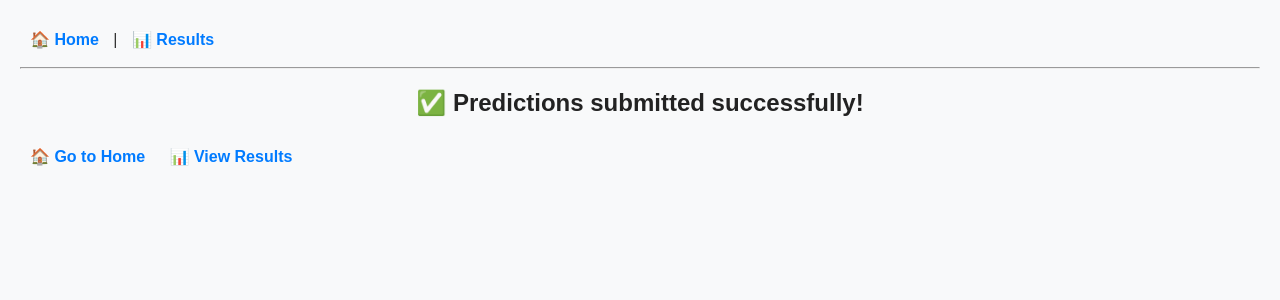
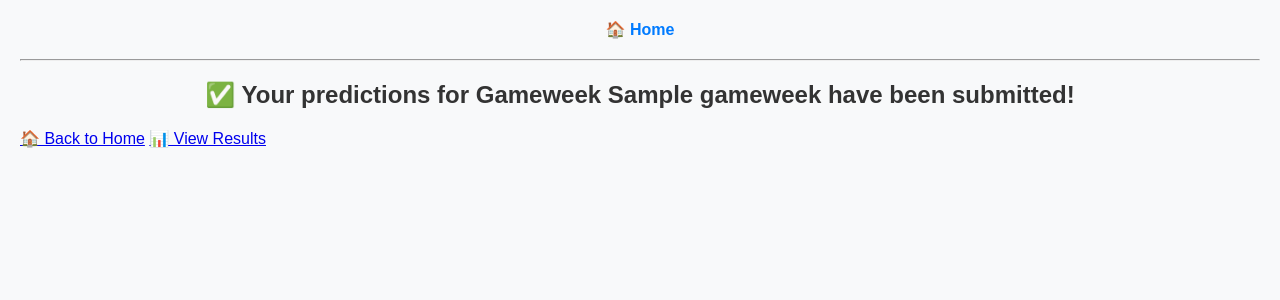
Before and after one commit to neomatrixtrilogy0/football-predictions, a Flask app: template templates/confirmation.html in a window 1280 px wide. Shown: the top 300 px of the page. Run offline with Flask 3, Linux system fonts and the light colour scheme; the template is opened without the code that fills it: most values are stand-ins (such as "Sample title", 1, 10 or a date in 2020); some libraries are stand-ins or nearby versions.

Commit message:
added some new features

```diff
--- a/app.py
+++ b/app.py
@@ -1,129 +1,148 @@
 import os
+import requests
 import psycopg2
 from flask import Flask, render_template, request
 from dotenv import load_dotenv
 
-# Load .env file
 load_dotenv()
-
 app = Flask(__name__)
 
-DATABASE_URL = os.getenv("DATABASE_URL")  # Your Render Postgres DB
-FOOTBALL_API_KEY = os.getenv("FOOTBALL_API_KEY")  # Football-Data API key
+DATABASE_URL = os.getenv("DATABASE_URL")
+FOOTBALL_API_KEY = os.getenv("FOOTBALL_API_KEY")
+PLAYERS = ["Biniam A","Biniam G","Biniam E","Abel","Siem","Kubrom"]
 
-# List of players
-PLAYERS = ["Biniam A", "Biniam G", "Biniam E", "Abel", "Siem", "Kubrom"]
-
+HEADERS = {"X-Auth-Token": FOOTBALL_API_KEY}
 
 def get_db_connection():
     return psycopg2.connect(DATABASE_URL, sslmode="require")
 
+# Initialize database table
+def init_db():
+    conn = get_db_connection()
+    cur = conn.cursor()
+    cur.execute("""
+        CREATE TABLE IF NOT EXISTS predictions (
+            id SERIAL PRIMARY KEY,
+            player_id TEXT,
+            match_id TEXT,
+            gameweek INTEGER,
+            prediction TEXT,
+            UNIQUE(player_id, match_id)
+        )
+    """)
+    conn.commit()
+    cur.close()
+    conn.close()
 
-# ✅ Home Page (Choose player + gameweek)
+init_db()
+
+# Fetch fixtures for a gameweek
+def fetch_fixtures(gameweek):
+    url = f"https://api.football-data.org/v4/competitions/PL/matches?season=2025&matchday={gameweek}"
+    r = requests.get(url, headers=HEADERS)
+    data = r.json()
+    matches = []
+    for m in data.get("matches", []):
+        matches.append({
+            "id": m["id"],
+            "home": m["homeTeam"]["name"],
+            "away": m["awayTeam"]["name"]
+        })
+    return matches
+
+# Fetch results for a gameweek
+def fetch_results(gameweek):
+    url = f"https://api.football-data.org/v4/competitions/PL/matches?season=2025&matchday={gameweek}"
+    r = requests.get(url, headers=HEADERS)
+    data = r.json()
+    results = {}
+    for m in data.get("matches", []):
+        if m["status"] == "FINISHED":
+            home = m["homeTeam"]["name"]
+            away = m["awayTeam"]["name"]
+            home_score = m["score"]["fullTime"]["home"]
+            away_score = m["score"]["fullTime"]["away"]
+            if home_score > away_score:
+                results[str(m["id"])] = home
+            elif away_score > home_score:
+                results[str(m["id"])] = away
+            else:
+                results[str(m["id"])] = "Tie"
+    return results
+
 @app.route("/")
 def index():
-    return render_template("index.html", players=PLAYERS, gameweeks=range(1, 39))
+    return render_template("index.html", players=PLAYERS, gameweeks=range(1,39))
 
-
-# ✅ Show fixtures for selected gameweek
 @app.route("/gameweek", methods=["POST"])
-def show_gameweek():
+def gameweek():
     player_id = request.form["player_id"]
     gameweek = int(request.form["gameweek"])
+    matches = fetch_fixtures(gameweek)
+    return render_template("gameweek.html", player_id=player_id, gameweek=gameweek, matches=matches)
 
-    # Example: Fetch fixtures (replace with Football-Data API calls)
-    fixtures = [
-        {"id": 1, "home": "Arsenal", "away": "Chelsea"},
-        {"id": 2, "home": "Liverpool", "away": "Man City"},
-    ]
-
-    return render_template(
-        "gameweek.html",
-        player_id=player_id,
-        gameweek=gameweek,
-        fixtures=fixtures,
-    )
-
-
-# ✅ Submit predictions
 @app.route("/submit_prediction", methods=["POST"])
 def submit_prediction():
     player_id = request.form["player_id"]
     gameweek = int(request.form["gameweek"])
-
     conn = get_db_connection()
     cur = conn.cursor()
-
     for key, value in request.form.items():
         if key.startswith("match_"):
             match_id = key.split("_")[1]
-            cur.execute(
-                """
+            cur.execute("""
                 INSERT INTO predictions (player_id, match_id, gameweek, prediction)
-                VALUES (%s, %s, %s, %s)
-                ON CONFLICT (player_id, match_id) DO UPDATE SET prediction = EXCLUDED.prediction
-                """,
-                (player_id, match_id, gameweek, value),
-            )
-
+                VALUES (%s,%s,%s,%s)
+                ON CONFLICT (player_id, match_id) DO UPDATE SET prediction=EXCLUDED.prediction
+            """, (player_id, match_id, gameweek, value))
     conn.commit()
     cur.close()
     conn.close()
-
     return render_template("confirmation.html", gameweek=gameweek)
 
-
-# ✅ Show results
 @app.route("/results/<int:gameweek>")
 def results(gameweek):
     conn = get_db_connection()
     cur = conn.cursor()
 
-    # Mock results — replace with API data
-    results = {
-        1: {"winner": "Arsenal"},
-        2: {"winner": "Liverpool"},
-    }
+    # Collect results for all gameweeks up to selected one
+    results_dict_all = {}
+    for gw in range(1, gameweek + 1):
+        gw_results = fetch_results(gw)
+        results_dict_all.update(gw_results)
 
-    # Gameweek table
+    # Results for selected gameweek
+    results_dict_current = fetch_results(gameweek)
+
+    # Gameweek points
     gameweek_scores = []
     for player in PLAYERS:
-        cur.execute(
-            "SELECT match_id, prediction FROM predictions WHERE player_id=%s AND gameweek=%s",
-            (player, gameweek),
-        )
-        predictions = cur.fetchall()
-
-        points = 0
-        for match_id, pred in predictions:
-            if str(match_id) in results and results[int(match_id)]["winner"] == pred:
-                points += 1
-
+        cur.execute("SELECT match_id,prediction FROM predictions WHERE player_id=%s AND gameweek=%s",
+                    (player, gameweek))
+        preds = cur.fetchall()
+        points = sum(1 for m, p in preds if str(m) in results_dict_current and results_dict_current[str(m)] == p)
         gameweek_scores.append({"player": player, "points": points})
 
     # Accumulated points
     accumulated_scores = []
     for player in PLAYERS:
-        cur.execute("SELECT match_id, prediction, gameweek FROM predictions WHERE player_id=%s", (player,))
-        predictions = cur.fetchall()
-
-        total_points = 0
-        for match_id, pred, gw in predictions:
-            if str(match_id) in results and results[int(match_id)]["winner"] == pred:
-                total_points += 1
-
-        accumulated_scores.append({"player": player, "total": total_points})
+        cur.execute("SELECT match_id,prediction FROM predictions WHERE player_id=%s", (player,))
+        preds = cur.fetchall()
+        points = sum(1 for m, p in preds if str(m) in results_dict_all and results_dict_all[str(m)] == p)
+        accumulated_scores.append({"player": player, "total": points})
 
     cur.close()
     conn.close()
 
+    gameweek_points = {row['player']: row['points'] for row in gameweek_scores}
+    total_points = {row['player']: row['total'] for row in accumulated_scores}
+
     return render_template(
         "results.html",
         gameweek=gameweek,
-        gameweek_scores=gameweek_scores,
-        accumulated_scores=accumulated_scores,
+        gameweek_points=gameweek_points,
+        total_points=total_points
     )
-
 
 if __name__ == "__main__":
     app.run(debug=True)
--- a/static/style.css
+++ b/static/style.css
@@ -6,8 +6,24 @@ body {
     color: #333;
 }
 
+nav {
+    text-align: center;
+    margin-bottom: 20px;
+}
+
+nav a {
+    display: inline-block;
+    margin: 0 10px;
+    text-decoration: none;
+    font-weight: bold;
+    color: #007bff;
+}
+
+nav a:hover {
+    color: #0056b3;
+}
+
 h1, h2 {
-    color: #222;
     text-align: center;
 }
 
@@ -60,15 +76,3 @@ th {
     background: #007bff;
     color: #fff;
 }
-
-a {
-    display: inline-block;
-    margin: 10px;
-    text-decoration: none;
-    color: #007bff;
-    font-weight: bold;
-}
-
-a:hover {
-    color: #0056b3;
-}
--- a/templates/base.html
+++ b/templates/base.html
@@ -6,8 +6,7 @@
 </head>
 <body>
     <nav>
-        <a href="/">🏠 Home</a> |
-        <a href="/results/3">📊 Results</a> <!-- default to GW3, you can change dynamically -->
+        <a href="/">🏠 Home</a>
     </nav>
     <hr>
     {% block content %}{% endblock %}
--- a/templates/confirmation.html
+++ b/templates/confirmation.html
@@ -1,9 +1,7 @@
 {% extends "base.html" %}
-
 {% block title %}Confirmation{% endblock %}
-
 {% block content %}
-<h2>✅ Predictions submitted successfully!</h2>
-<a href="/">🏠 Go to Home</a>
+<h2>✅ Your predictions for Gameweek {{ gameweek }} have been submitted!</h2>
+<a href="/">🏠 Back to Home</a>
 <a href="/results/{{ gameweek }}">📊 View Results</a>
 {% endblock %}
--- a/templates/results.html
+++ b/templates/results.html
@@ -1,7 +1,5 @@
 {% extends "base.html" %}
-
 {% block title %}Results - Gameweek {{ gameweek }}{% endblock %}
-
 {% block content %}
 <h2>📊 Gameweek {{ gameweek }} Results</h2>
 
```
Also changed, not shown: templates/gameweek.html (+7 -9 lines), templates/index.html (+3 -5 lines).
